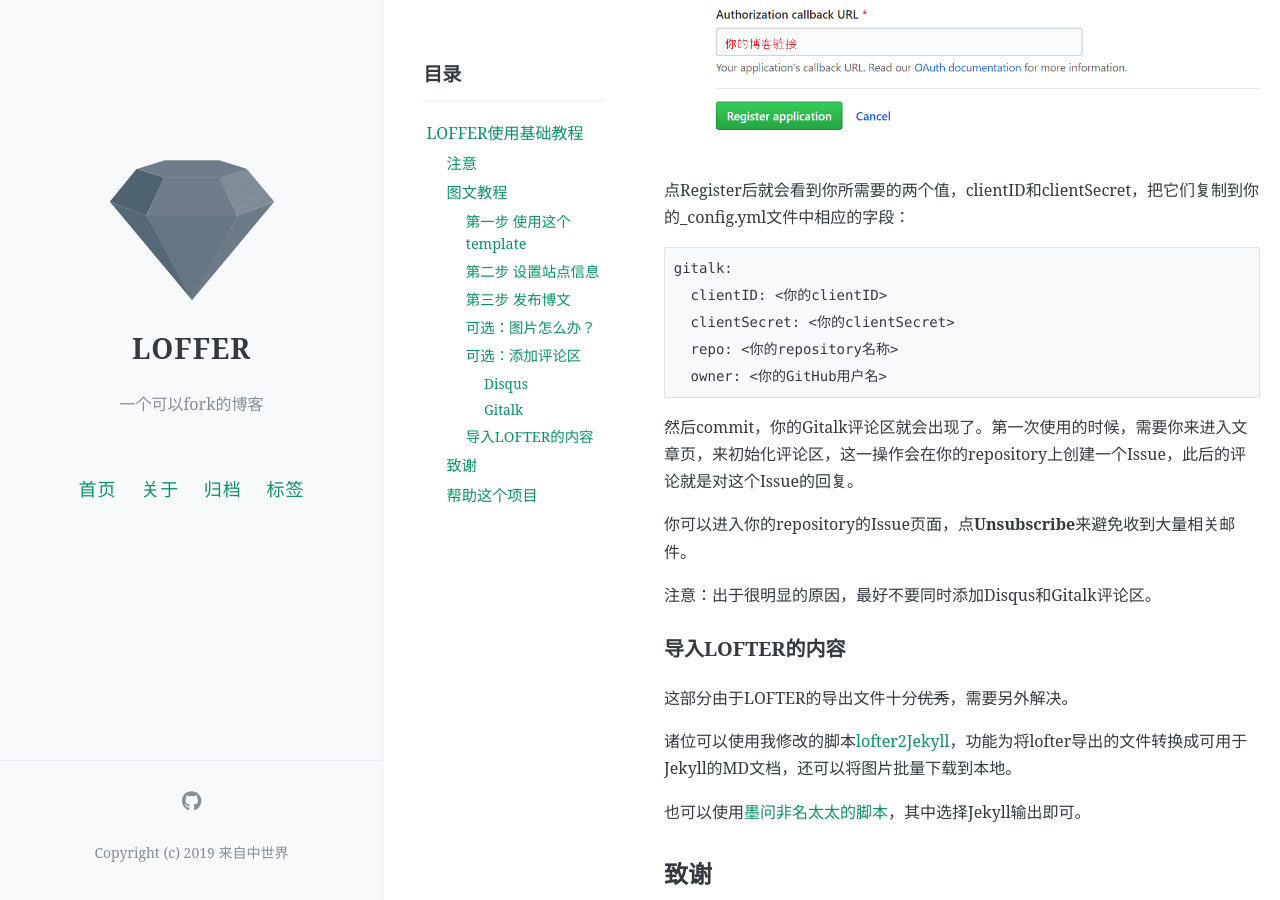
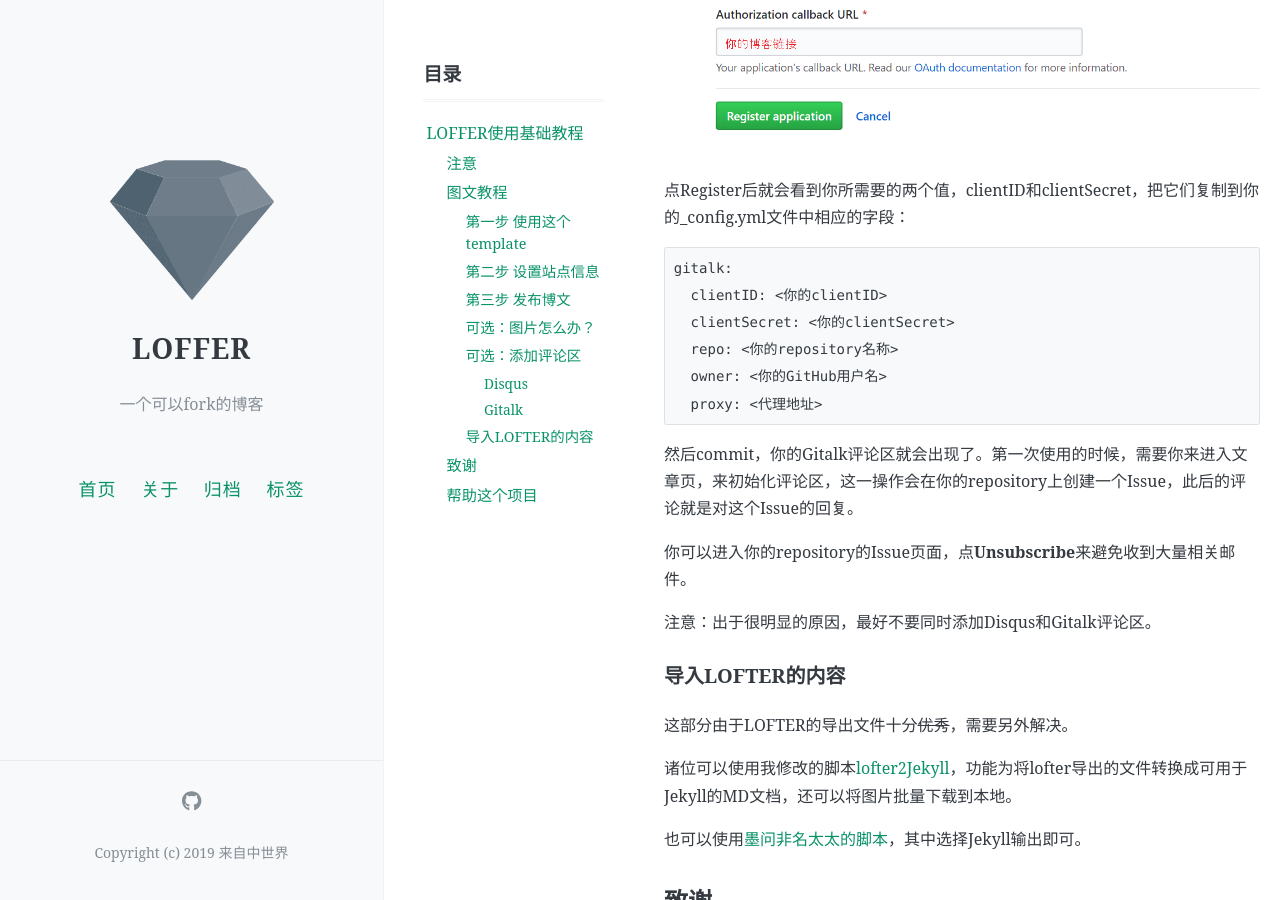
Before and after one commit to FromEndWorld/LOFFER, a Jekyll site: the page built from _posts/2019-06-02-document.md, in a window 1280 px wide and 900 px high, scrolled down 8168 px. Built offline with Jekyll 4.4.1, drawn with Linux system fonts in a browser that asks for light colours; comment, search, counter and statistics services are not loaded; some of the changed lines change nothing that is shown.

Commit message:
gitalk add proxy

```diff
--- a/_config.yml
+++ b/_config.yml
@@ -81,6 +81,7 @@
   clientSecret:
   repo:
   owner:
+  proxy:
 
 # 输入Google Analytics web tracking code
 google_analytics:
--- a/_includes/gitalk.html
+++ b/_includes/gitalk.html
@@ -12,6 +12,7 @@
           distractionFreeMode: false,  // Facebook-like distraction free mode
           title: "{{ page.title }}",
           language: "zh-CN",
+          proxy: '{{ site.gitalk.proxy }}',
 
         })
 
--- a/_posts/2019-06-02-document.md
+++ b/_posts/2019-06-02-document.md
@@ -152,6 +152,7 @@
       clientSecret: <你的clientSecret>
       repo: <你的repository名称>
       owner: <你的GitHub用户名>
+      proxy: <代理地址>
 
 然后commit，你的Gitalk评论区就会出现了。第一次使用的时候，需要你来进入文章页，来初始化评论区，这一操作会在你的repository上创建一个Issue，此后的评论就是对这个Issue的回复。
 
```
